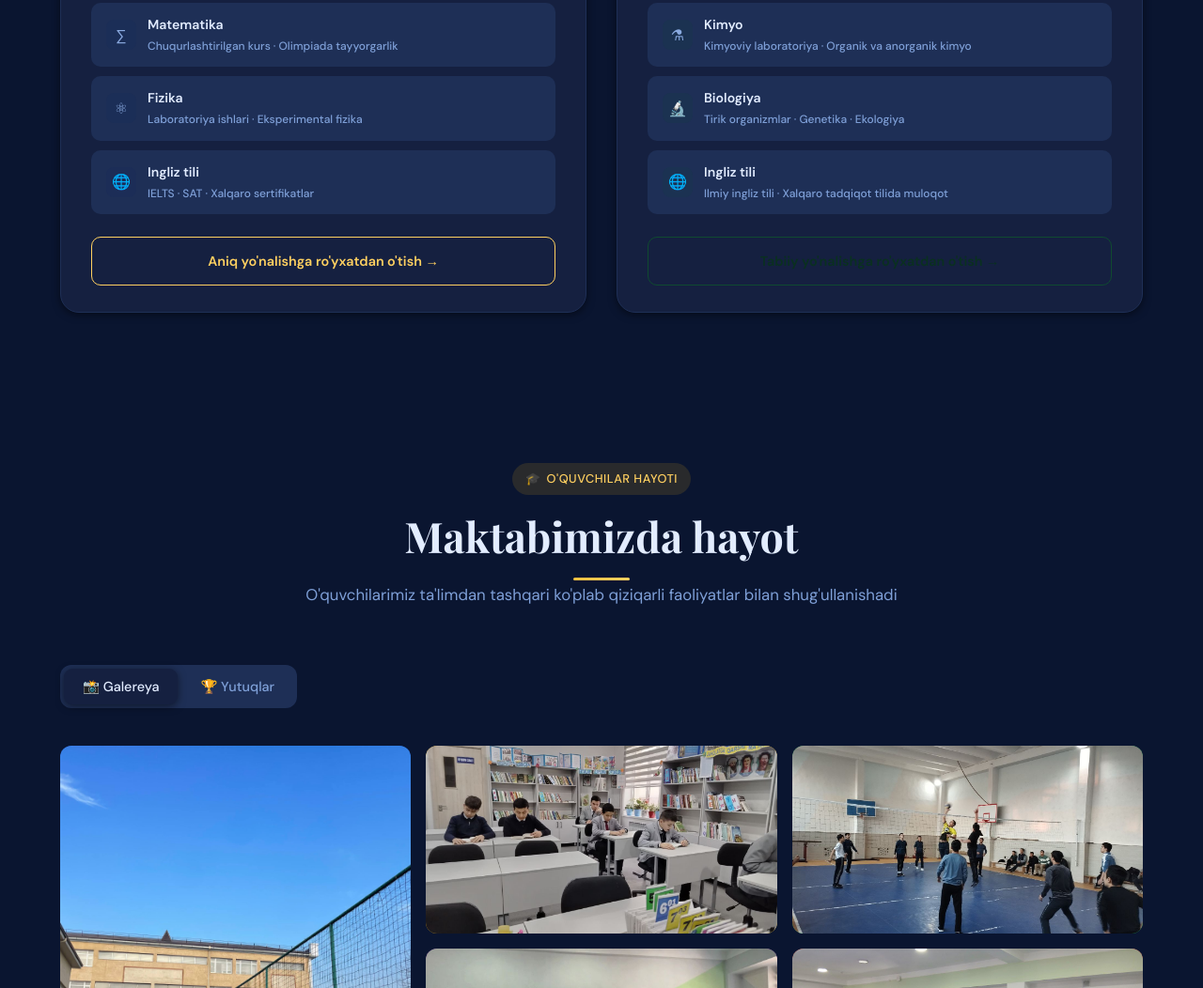
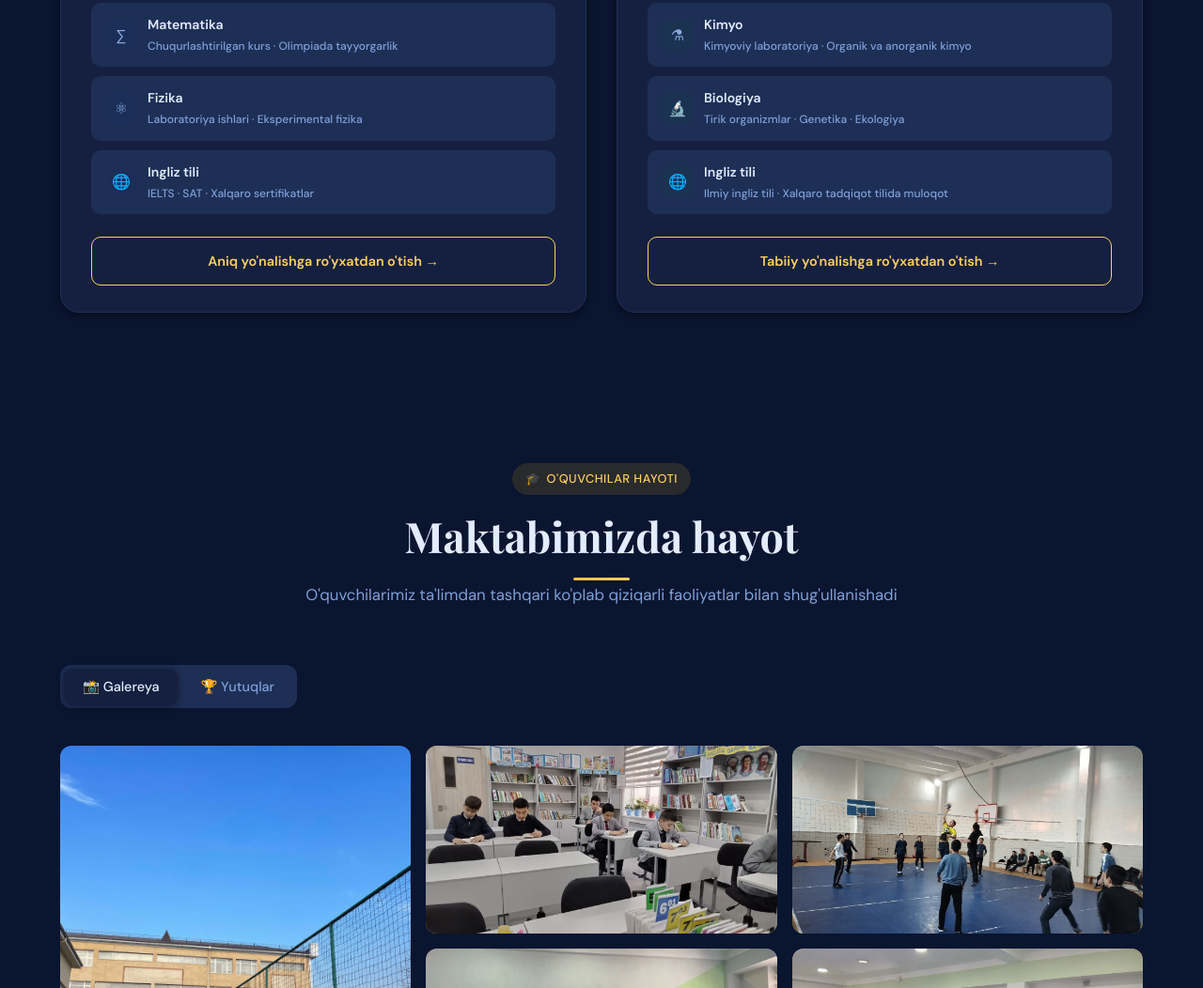
Before and after one commit to ca1yps/Namimi, a plain HTML site: page index.html in a window 1280 px wide. Shown: the part 2643-3695 px from the top of the page at 94% size. Drawn offline with nearby package versions, Linux system fonts and the light colour scheme; a web font is replaced by a local one.

Commit message:
Update index.html

```diff
--- a/index.html
+++ b/index.html
@@ -828,7 +828,7 @@ a,button,.btn-primary,.btn-secondary,.nav-link,.tab-btn,.course-cta,.dir-cta,.ch
               </div>
             </div>
           </div>
-          <a href="https://ariza.piima.uz/" target="_blank" class="dir-cta" style="border-color:#0f4a30;color:#0a3020" data-uz="Tabiiy yo'nalishga ro'yxatdan o'tish →" data-en="Register for Natural Sciences →">Tabiiy yo'nalishga ro'yxatdan o'tish →</a>
+          <a href="https://ariza.piima.uz/" target="_blank" class="dir-cta" style="border-color:#ffd060;color:#ffd060" data-uz="Tabiiy yo'nalishga ro'yxatdan o'tish →" data-en="Register for Natural Sciences →">Tabiiy yo'nalishga ro'yxatdan o'tish →</a>
         </div>
       </div>
 
```
